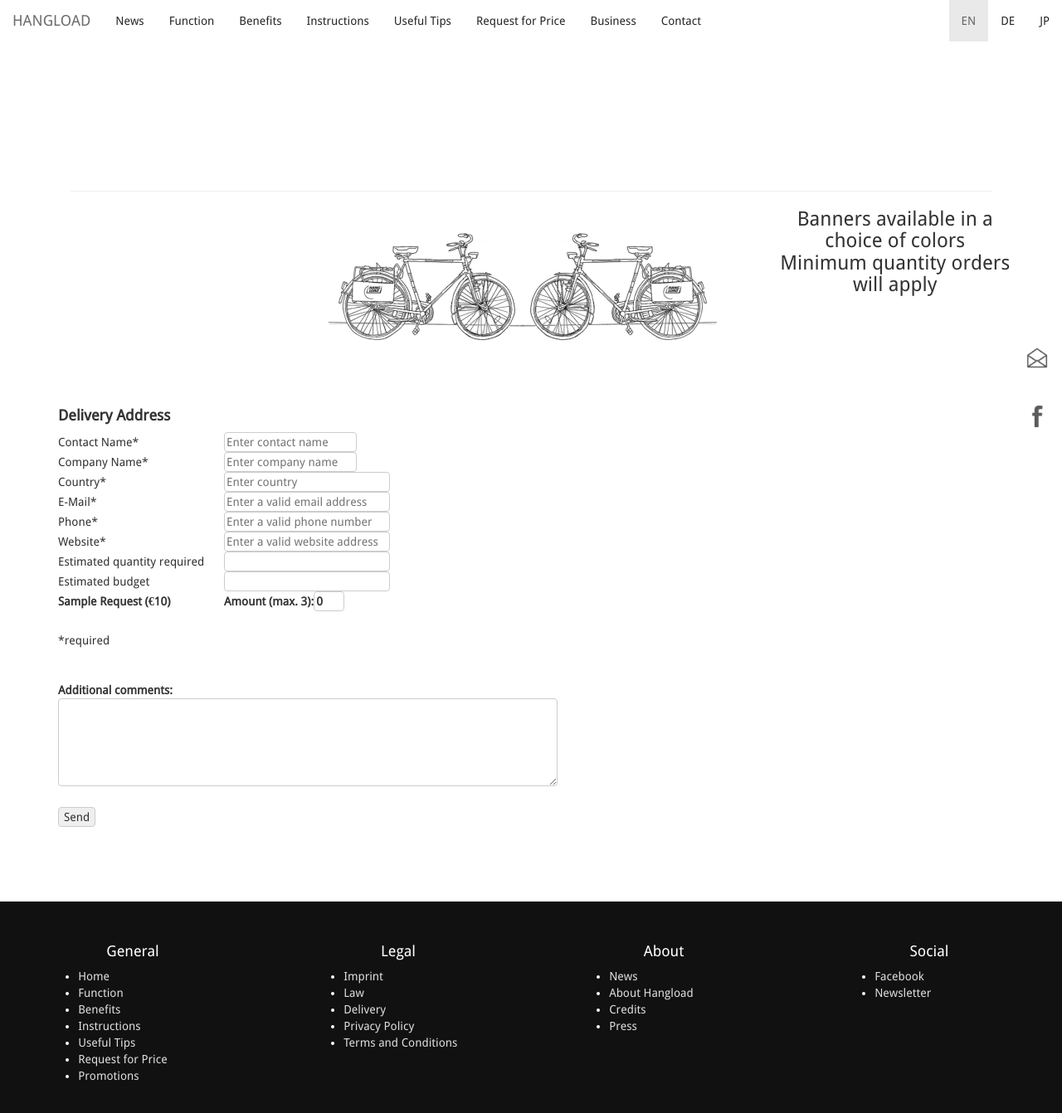
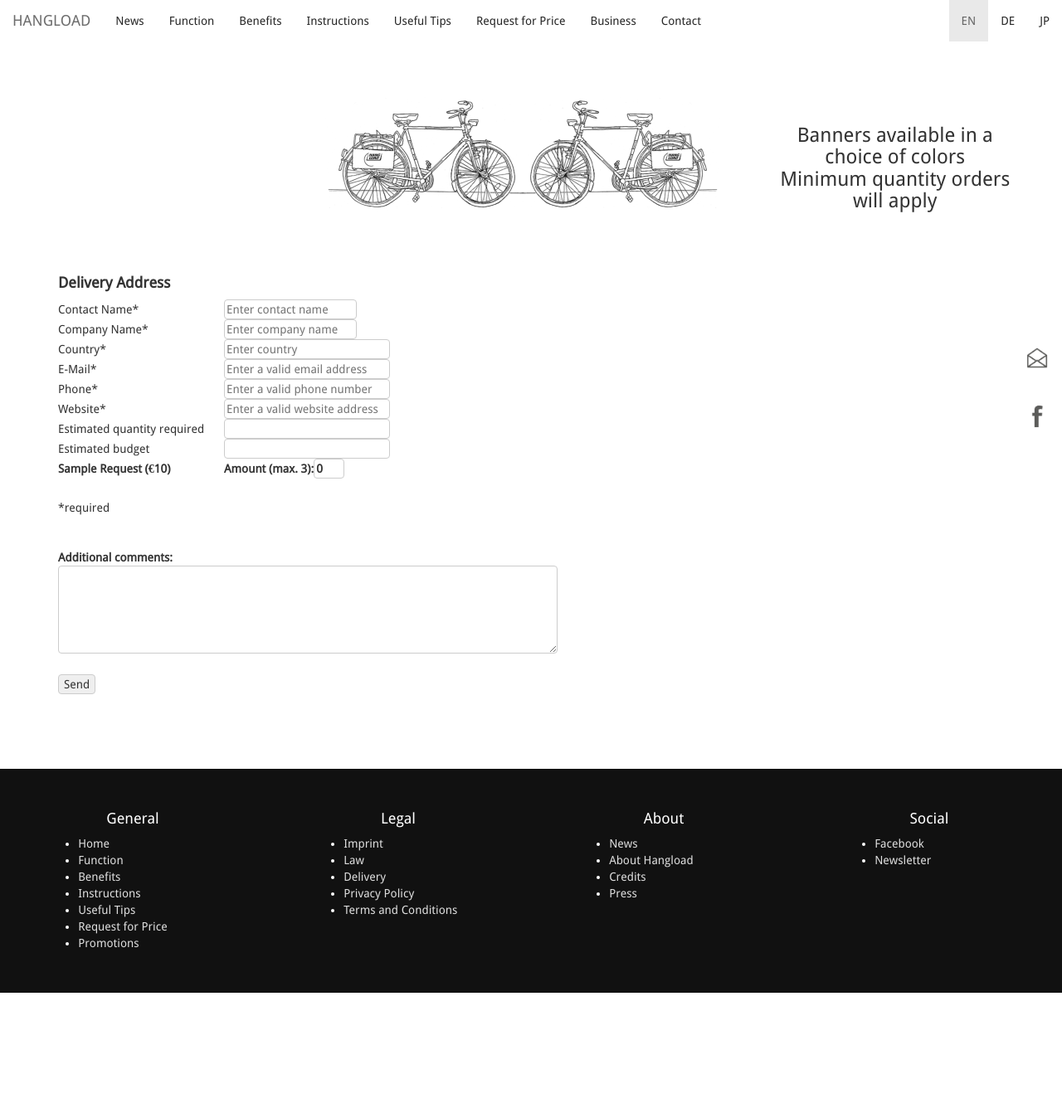
Before and after one commit to bodokaiser/hangload.com, a Jekyll site: the page built from promotions/order.html, in a window 1280 px wide and 1357 px high. Shown: the top 1342 px of the window at 83% size. Built offline with Jekyll 4.4.1, drawn with Linux system fonts in a browser that asks for light colours; nearby versions of some CDN libraries; library files that are not in the unit come from our copies; Markdown is read by kramdown in place of the engine named in the settings.

Commit message:
Update order.html

```diff
--- a/promotions/order.html
+++ b/promotions/order.html
@@ -142,18 +142,10 @@
 }
 </script>
 
-<article class="container" id="webshop">
-<div class="col-xs-12">
-</div>
-
-</article>
-
 
 </article>
 <article class="container" id="order">
 <div class="col-xs-12">
-<div class="page-header">
-</div>
 </div>
  <div class="row">
     <div class="col-xs-8 col-xs-offset-2 col-sm-6 col-sm-offset-3">
```
